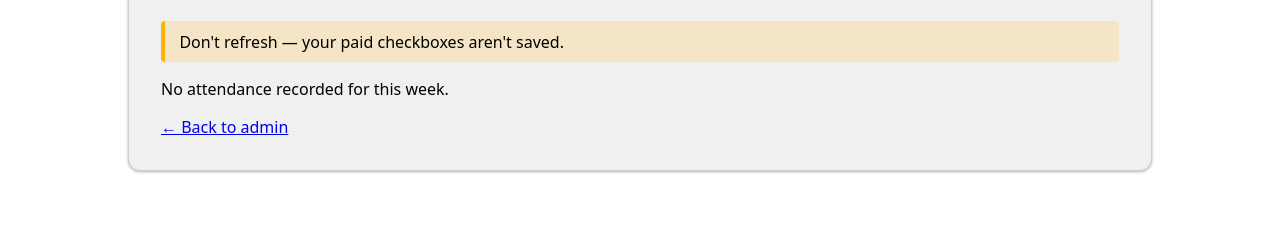
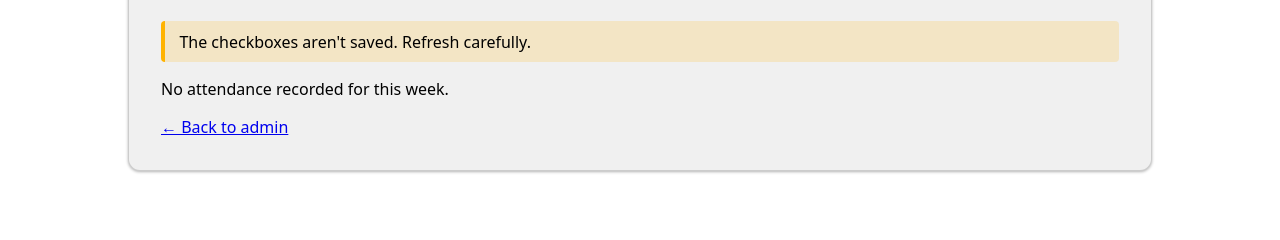
Before and after one commit to teng1m/clan-wars-payouts, a Python web app: template app/templates/payouts.html in a window 1280 px wide. Shown: the part 159-399 px from the top of the page. Run offline with Jinja, Linux system fonts and the light colour scheme; the template is opened without the code that fills it, so the values that code supplies are empty.

Commit message:
made warning more accurate

```diff
--- a/app/templates/payouts.html
+++ b/app/templates/payouts.html
@@ -2,9 +2,12 @@
     rel="stylesheet"
     href="/static/payouts.css?v={{ static_v }}"
 />{% endblock %} {% block content %}
-<h1>Payouts for week of {{ week_start.strftime("%b %-d") }} &ndash; {{ week_end.strftime("%b %-d") }}</h1>
+<h1>
+    Payouts for week of {{ week_start.strftime("%b %-d") }} &ndash; {{ week_end.strftime("%b %-d")
+    }}
+</h1>
 
-<p class="warning">Don't refresh &mdash; your paid checkboxes aren't saved.</p>
+<p class="warning">The checkboxes aren't saved. Refresh carefully.</p>
 
 {% if rows %}
 <div class="pool">
@@ -32,7 +35,9 @@
             <tr data-days="{{ row.days_set|length }}">
                 <td class="name">{{ row.nickname }}</td>
                 {% for day in days %}
-                <td class="day-col">{% if day in row.days_set %}<span class="check">&check;</span>{% endif %}</td>
+                <td class="day-col">
+                    {% if day in row.days_set %}<span class="check">&check;</span>{% endif %}
+                </td>
                 {% endfor %}
                 <td class="day-col">{{ row.days_set|length }}</td>
                 <td class="gold-cell">0</td>
```
